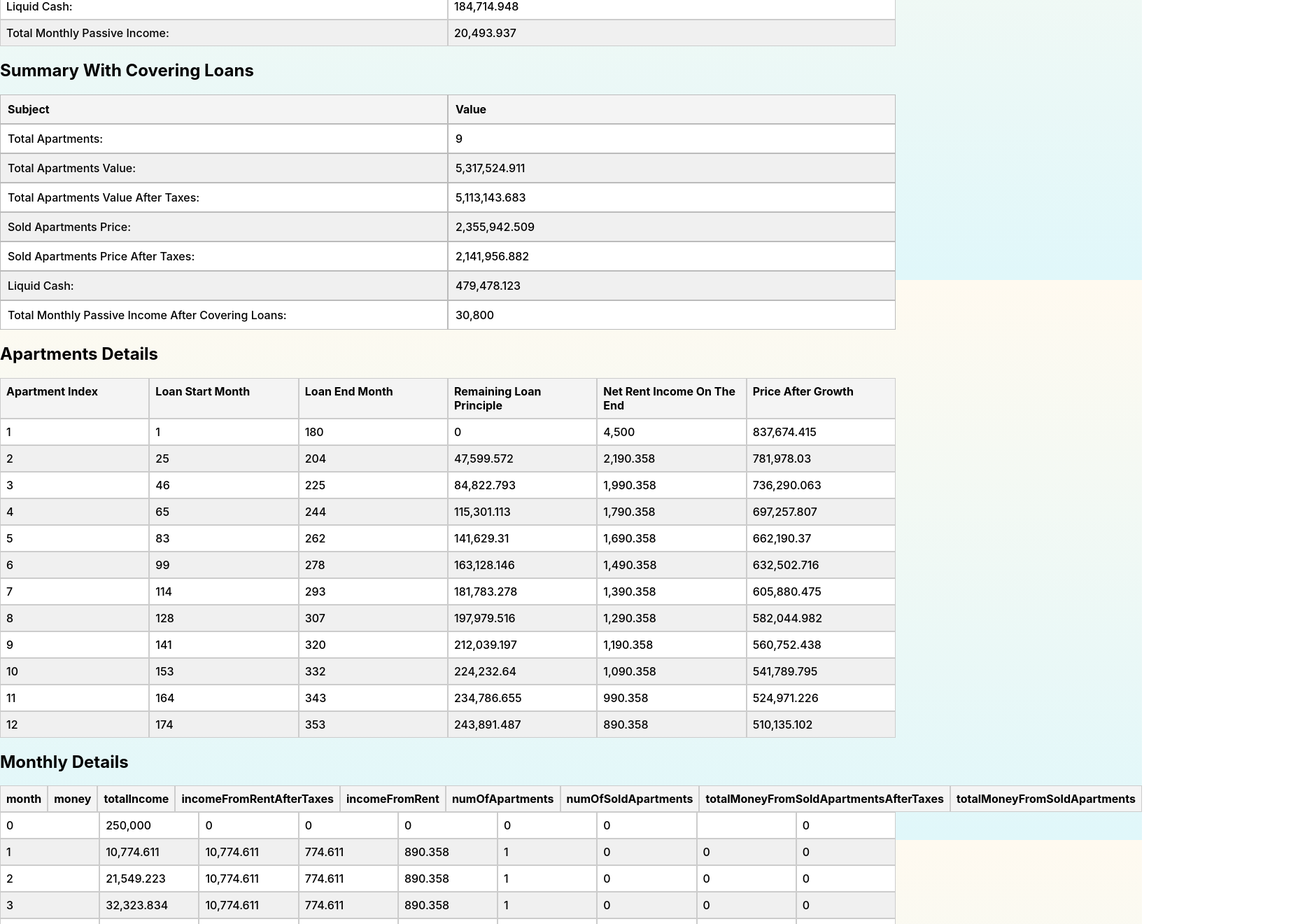
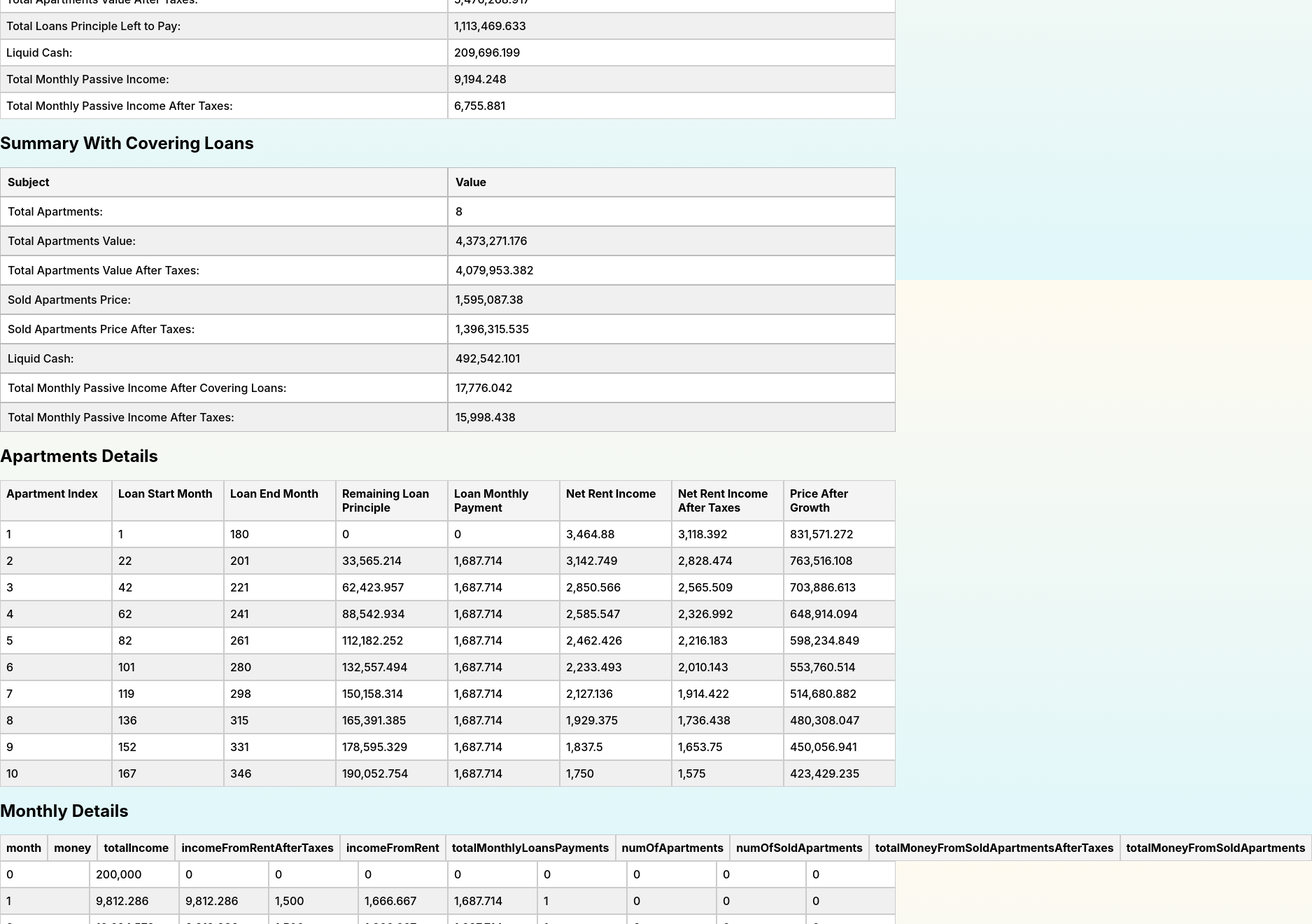
Before and after one commit to Yazuly/investments, a React (Create React App) app: page / in a window 1280 px wide. Shown: the part 1200-2520 px from the top of the page at 70% size, 1875 px wide, since content can reach past the window. Built offline with nearby package versions, Linux system fonts and the light colour scheme.

Commit message:
fixed percents

```diff
--- a/src/InvestmentSimulator.js
+++ b/src/InvestmentSimulator.js
@@ -2,19 +2,20 @@ import React, { useEffect, useState } from "react";
 
 import "./App.css"; // Make sure this path matches your actual CSS file location
 
+//TODO::SEPARATE RENT INCOME AND LOAN, because taxes are on the rentincome-loan and it is not right, just on rent income it shuold be
+
 const InvestmentSimulator = () => {
   const [inputs, setInputs] = useState({
-    initialMoney: 250000,
-    apartmentPrice: 500000,
-    netRentIncome: 3000,
-    rentIncomeYearlyIncrease: 100,
-    yearlyRentTaxesInPercent: 13,
-    loanAmount: 250000,
+    initialMoney: 200000,
+    apartmentPrice: 400000,
+    netYearlyRentIncomeInPercent: 5,
+    yearlyRentTaxesInPercent: 10,
+    loanAmountInPercent: 50,
     loanInterestRate: 6,
     loanTimeYears: 15,
     investmentTimeYears: 15,
     monthlyContribution: 10000,
-    priceGrowthRate: 3.5,
+    priceGrowthRate: 5,
     capitalGainsTaxPercent: 25,
   });
 
@@ -25,7 +26,9 @@ const InvestmentSimulator = () => {
     totalValueAfterCoveringLoans: 0,
     totalValueAfterCoveringLoansAfterTaxes: 0,
     totalMonthlyPassiveIncome: 0,
+    totalMonthlyPassiveIncomeAfterTaxes: 0,
     totalMonthlyPassiveIncomeAfterCoveringLoans: 0,
+    totalMonthlyPassiveIncomeAfterCoveringLoansAfterTaxes: 0,
     totalLoansLeft: 0,
     apartments: [],
     monthlyDetails: [],
@@ -83,7 +86,8 @@ const InvestmentSimulator = () => {
     );
   };
 
-  const maxLoanToApartmentPriceRatio = 0.9;
+  const maxLoanAmountInPercent = 90;
+  const maxApartments = 300;
 
   const handleInitialMoneyChange = (event) => {
     setInputs((inputs) => ({
@@ -99,17 +103,10 @@ const InvestmentSimulator = () => {
     }));
   };
 
-  const handleNetRentIncomeChange = (event) => {
+  const handleNetYearlyRentIncomeInPercentChange = (event) => {
     setInputs((inputs) => ({
       ...inputs,
-      netRentIncome: parseFloat(event.target.value),
-    }));
-  };
-
-  const hanldeRentIncomeYearlyIncreaseChange = (event) => {
-    setInputs((inputs) => ({
-      ...inputs,
-      rentIncomeYearlyIncrease: parseFloat(event.target.value),
+      netYearlyRentIncomeInPercent: parseFloat(event.target.value),
     }));
   };
 
@@ -120,12 +117,12 @@ const InvestmentSimulator = () => {
     }));
   };
 
-  const handleLoanAmountChange = (event) => {
+  const handleLoanAmountInPercentChange = (event) => {
     const value = Math.min(
       parseFloat(event.target.value),
-      inputs.apartmentPrice * maxLoanToApartmentPriceRatio
+      maxLoanAmountInPercent
     );
-    setInputs((inputs) => ({ ...inputs, loanAmount: value }));
+    setInputs((inputs) => ({ ...inputs, loanAmountInPercent: value }));
   };
 
   const handleLoanInterestRateChange = (event) => {
@@ -216,39 +213,46 @@ const InvestmentSimulator = () => {
     return payments;
   };
 
-  const calculateRentIncome = (month, apartment) => {
+  const calculateRentIncome = (month, boughtMonth) => {
+    const yearsHeld = Math.floor((month - boughtMonth) / 12);
     return (
-      inputs.netRentIncome +
-      Math.floor((month - apartment.boughtMonth) / 12) *
-        inputs.rentIncomeYearlyIncrease
+      (getApartmentPrceAfterGrowth(yearsHeld) *
+        (inputs.netYearlyRentIncomeInPercent / 100)) /
+      12
     );
   };
 
   const updateApartmentMonthlyIncome = (month, apartments) => {
     apartments.forEach((apartment) => {
-      let loanReturn =
-        month >= apartment.loanEndTime ? 0 : apartment.monthlyLoanPayment;
-      let rentIncome = calculateRentIncome(month, apartment);
-      apartment.netRentIncome = rentIncome - loanReturn;
+      apartment.netRentIncome = calculateRentIncome(
+        month,
+        apartment.boughtMonth
+      );
     });
   };
+
+  const getLoanMonthlyPayment = (apartment, month) =>
+    month > apartment.loanEndTime ? 0 : apartment.monthlyLoanPayment;
+
+  const getApartmentPrceAfterGrowth = (yearsHeld) =>
+    inputs.apartmentPrice *
+    Math.pow(1 + inputs.priceGrowthRate / 100, yearsHeld);
 
   const simulateInvestment = () => {
     let {
       initialMoney,
       apartmentPrice,
-      netRentIncome,
-      loanAmount,
+      loanAmountInPercent,
       loanInterestRate,
       loanTimeYears,
       investmentTimeYears,
       monthlyContribution,
-      priceGrowthRate,
     } = inputs;
 
     const totalMonths = investmentTimeYears * 12;
     let month = 1;
     let money = initialMoney;
+    let loanAmount = (loanAmountInPercent / 100) * apartmentPrice;
     let apartments = [];
     let monthlyDetails = [
       {
@@ -259,6 +263,11 @@ const InvestmentSimulator = () => {
         numOfApartments: 0,
         numOfSoldApartments: 0,
         totalMoneyFromSoldApartments: 0,
+        totalMoneyFromSoldApartmentsAfterTaxes: 0,
+        totalMonthlyPassiveIncomeAfterTaxes: 0,
+        totalMonthlyPassiveIncomeAfterCoveringLoansAfterTaxes: 0,
+        totalMonthlyLoansPayments: 0,
+        incomeFromRentAfterTaxes: 0,
       },
     ];
 
@@ -269,8 +278,7 @@ const InvestmentSimulator = () => {
           yearsHeld = Math.min(loanTimeYears, yearsHeld);
         }
 
-        let priceAfterGrowth =
-          apartmentPrice * Math.pow(1 + priceGrowthRate / 100, yearsHeld);
+        let priceAfterGrowth = getApartmentPrceAfterGrowth(yearsHeld);
 
         const { monthlyLoanPayment, monthlyRate, numberOfPayments } =
           calculateLoanPaymentsDetails(
@@ -299,12 +307,17 @@ const InvestmentSimulator = () => {
           price: apartmentPrice,
           priceAfterGrowth: priceAfterGrowth,
           monthlyLoanPayment,
-          netRentIncome: netRentIncome - monthlyLoanPayment,
+          netRentIncome: calculateRentIncome(month, month),
         };
 
         apartments.push(newApartment);
 
         money -= apartmentPrice - loanAmount;
+
+        if (apartments.length > maxApartments) {
+          setError(`Inputs are leading to more than 1000 apartments`);
+          return;
+        }
       }
 
       let numOfSoldApartments = 0;
@@ -327,13 +340,23 @@ const InvestmentSimulator = () => {
       money += totalMoneyFromSoldApartmentsAfterTaxes;
 
       updateApartmentMonthlyIncome(month, apartments);
-      let incomeFromRent = apartments.reduce(
+      const incomeFromRent = apartments.reduce(
         (sum, apt) => sum + apt.netRentIncome,
         0
       );
 
+      const totalMonthlyLoansPayments = apartments.reduce(
+        (sum, apartment) => sum + getLoanMonthlyPayment(apartment, month),
+        0
+      );
+
+      const incomeFromRentAfterTaxes = getRentIncomeAfterTaxes(incomeFromRent);
+
       let totalIncome =
-        monthlyContribution + getRentIncomeAfterTaxes(incomeFromRent);
+        monthlyContribution +
+        incomeFromRentAfterTaxes -
+        totalMonthlyLoansPayments;
+
       money += totalIncome;
 
       monthlyDetails.push({
@@ -341,6 +364,8 @@ const InvestmentSimulator = () => {
         money,
         totalIncome,
         incomeFromRent,
+        incomeFromRentAfterTaxes,
+        totalMonthlyLoansPayments,
         numOfApartments: apartments.length,
         numOfSoldApartments,
         totalMoneyFromSoldApartments,
@@ -360,13 +385,24 @@ const InvestmentSimulator = () => {
       0
     );
 
-    const totalMonthlyPassiveIncome = apartments
+    const totalMonthlyLoansPayments = apartments.reduce(
+      (sum, apartment) => sum + getLoanMonthlyPayment(apartment, month),
+      0
+    );
+
+    const totalRentIncome = apartments
       .map((a) => a.netRentIncome)
       .reduce((a, b) => a + b, 0);
     const totalLoansPrincipleLeft = apartments.reduce(
       (acc, apt) => acc + apt.remainingPrincipal,
       0
     );
+
+    const totalMonthlyPassiveIncome =
+      totalRentIncome - totalMonthlyLoansPayments;
+
+    const totalMonthlyPassiveIncomeAfterTaxes =
+      getRentIncomeAfterTaxes(totalRentIncome) - totalMonthlyLoansPayments;
 
     let numOfApartmentsToSellForCoveringLoan = 0;
     let apartmentsToSellTotalPrice = 0;
@@ -389,10 +425,15 @@ const InvestmentSimulator = () => {
     const moneyLeftWithCoveringLoans =
       apartmentsToSellTotalPriceAfterTaxes + money - totalLoansPrincipleLeft;
 
+    debugger;
     const totalMonthlyPassiveIncomeAfterCoveringLoans = apartments
       .slice(numOfApartmentsToSellForCoveringLoan)
-      .map((apartment) => calculateRentIncome(totalMonths + 1, apartment))
+      .map((apartment) =>
+        calculateRentIncome(totalMonths + 1, apartment.boughtMonth)
+      )
       .reduce((a, b) => a + b, 0);
+    const totalMonthlyPassiveIncomeAfterCoveringLoansAfterTaxes =
+      getRentIncomeAfterTaxes(totalMonthlyPassiveIncomeAfterCoveringLoans);
 
     const totalValueAfterCoveringLoans = apartments
       .slice(numOfApartmentsToSellForCoveringLoan)
@@ -406,9 +447,11 @@ const InvestmentSimulator = () => {
       totalApartments: apartments.length,
       totalValue,
       totalMonthlyPassiveIncome,
+      totalMonthlyPassiveIncomeAfterTaxes,
       totalValueAfterTaxes,
       totalValueAfterCoveringLoans,
       totalValueAfterCoveringLoansAfterTaxes,
+      totalMonthlyPassiveIncomeAfterCoveringLoansAfterTaxes,
       apartmentsToSellTotalPrice,
       apartmentsToSellTotalPriceAfterTaxes,
       totalMonthlyPassiveIncomeAfterCoveringLoans,
@@ -434,7 +477,7 @@ const InvestmentSimulator = () => {
           </thead>
           <tr>
             <td>
-              <label for="initialMoney">Initial Money</label>
+              <label for="initialCapital">Initial capital</label>
             </td>
             <td>
               <input
@@ -448,7 +491,7 @@ const InvestmentSimulator = () => {
           </tr>
           <tr>
             <td>
-              <label for="apartmentPrice">Apartment Price</label>
+              <label for="apartmentPrice">Price of the apartment</label>
             </td>
             <td>
               <input
@@ -462,38 +505,25 @@ const InvestmentSimulator = () => {
           </tr>
           <tr>
             <td>
-              <label for="netRentIncome">Net Rent Income</label>
-            </td>
-            <td>
-              <input
-                type="number"
-                id="netRentIncome"
-                name="netRentIncome"
-                value={inputs.netRentIncome}
-                onChange={handleNetRentIncomeChange}
-              />
-            </td>
-          </tr>
-          <tr>
-            <td>
-              <label for="rentIncomeYearlyIncrease">
-                Rent Income Yearly Increase
+              <label for="netYearlyRentIncomeInPercent">
+                Net yearly rent income in percent
               </label>
             </td>
             <td>
               <input
                 type="number"
-                id="rentIncomeYearlyIncrease"
-                name="rentIncomeYearlyIncrease"
-                value={inputs.rentIncomeYearlyIncrease}
-                onChange={hanldeRentIncomeYearlyIncreaseChange}
+                id="netYearlyRentIncomeInPercent"
+                name="netYearlyRentIncomeInPercent"
+                value={inputs.netYearlyRentIncomeInPercent}
+                onChange={handleNetYearlyRentIncomeInPercentChange}
               />
             </td>
           </tr>
+
           <tr>
             <td>
               <label for="yearlyRentTaxesInPercent">
-                Rent Income Yearly Taxes Percent
+                Yearly rental taxes in percent
               </label>
             </td>
             <td>
@@ -508,21 +538,23 @@ const InvestmentSimulator = () => {
           </tr>
           <tr>
             <td>
-              <label for="loanAmount">Loan Amount</label>
+              <label for="loanAmountInPercent">Loan amount in percent</label>
             </td>
             <td>
               <input
                 type="number"
-                id="loanAmount"
-                name="loanAmount"
-                value={inputs.loanAmount}
-                onChange={handleLoanAmountChange}
+                id="loanAmountInPercent"
+                name="loanAmountInPercent"
+                value={inputs.loanAmountInPercent}
+                onChange={handleLoanAmountInPercentChange}
               />
             </td>
           </tr>
           <tr>
             <td>
-              <label for="loanInterestRate">Loan Interest Rate</label>
+              <label for="loanInterestRate">
+                Loan interest rate in percent
+              </label>
             </td>
             <td>
               <input
@@ -536,7 +568,7 @@ const InvestmentSimulator = () => {
           </tr>
           <tr>
             <td>
-              <label for="loanTimeYears">Loan Time Years</label>
+              <label for="loanTimeYears">Investment duration in years</label>
             </td>
             <td>
               <input
@@ -550,7 +582,9 @@ const InvestmentSimulator = () => {
           </tr>
           <tr>
             <td>
-              <label for="investmentTimeYears">Investment Time Years</label>
+              <label for="investmentTimeYears">
+                Investment duration in years
+              </label>
             </td>
             <td>
               <input
@@ -564,7 +598,9 @@ const InvestmentSimulator = () => {
           </tr>
           <tr>
             <td>
-              <label for="monthlyContribution">Monthly Contribution</label>
+              <label for="monthlyContribution">
+                Monthly contribution to investment
+              </label>
             </td>
             <td>
               <input
@@ -578,7 +614,9 @@ const InvestmentSimulator = () => {
           </tr>
           <tr>
             <td>
-              <label for="priceGrowthRate">Price Growth Rate</label>
+              <label for="priceGrowthRate">
+                Annual growth rate of property prices
+              </label>
             </td>
             <td>
               <input
@@ -593,7 +631,7 @@ const InvestmentSimulator = () => {
           <tr>
             <td>
               <label for="capitalGainsTaxPercent">
-                Capital Gains Tax Percent
+                Capital gains tax rate in percent
               </label>
             </td>
             <td>
@@ -671,6 +709,14 @@ const InvestmentSimulator = () => {
               {results.totalMonthlyPassiveIncome.toLocaleString()}
             </div>
           </div>
+          <div className="flex-row">
+            <div className="cell">
+              Total Monthly Passive Income After Taxes:
+            </div>
+            <div className="cell">
+              {results.totalMonthlyPassiveIncomeAfterTaxes.toLocaleString()}
+            </div>
+          </div>
 
           <h2>Summary With Covering Loans</h2>
           <div className="flex-table results-table">
@@ -726,6 +772,14 @@ const InvestmentSimulator = () => {
                 {results.totalMonthlyPassiveIncomeAfterCoveringLoans.toLocaleString()}
               </div>
             </div>
+            <div className="flex-row">
+              <div className="cell">
+                Total Monthly Passive Income After Taxes:
+              </div>
+              <div className="cell">
+                {results.totalMonthlyPassiveIncomeAfterCoveringLoansAfterTaxes.toLocaleString()}
+              </div>
+            </div>
           </div>
 
           <h2>Apartments Details</h2>
@@ -735,9 +789,10 @@ const InvestmentSimulator = () => {
               <div className="cell">Loan Start Month</div>
               <div className="cell">Loan End Month</div>
               <div className="cell">Remaining Loan Principle</div>
-              <div className="cell">Net Rent Income On The End</div>
+              <div className="cell">Loan Monthly Payment</div>
+              <div className="cell">Net Rent Income</div>
+              <div className="cell">Net Rent Income After Taxes</div>
               <div className="cell">Price After Growth</div>{" "}
-              {/* New column for grown price */}
             </div>
             {results.apartments.map((apt, index) => (
               <div key={index} className="flex-row">
@@ -747,11 +802,19 @@ const InvestmentSimulator = () => {
                 <div className="cell">
                   {apt.remainingPrincipal.toLocaleString()}
                 </div>
+                <div className="cell">
+                  {getLoanMonthlyPayment(
+                    apt,
+                    inputs.investmentTimeYears * 12 + 1
+                  ).toLocaleString()}
+                </div>
                 <div className="cell">{apt.netRentIncome.toLocaleString()}</div>
+                <div className="cell">
+                  {getRentIncomeAfterTaxes(apt.netRentIncome).toLocaleString()}
+                </div>
                 <div className="cell">
                   {apt.priceAfterGrowth.toLocaleString()}
                 </div>{" "}
-                {/* Display grown price */}
               </div>
             ))}
           </div>
@@ -763,30 +826,39 @@ const InvestmentSimulator = () => {
               <div className="cell">totalIncome</div>
               <div className="cell">incomeFromRentAfterTaxes</div>
               <div className="cell">incomeFromRent</div>
+              <div className="cell">totalMonthlyLoansPayments</div>
               <div className="cell">numOfApartments</div>
               <div className="cell">numOfSoldApartments</div>
               <div className="cell">totalMoneyFromSoldApartmentsAfterTaxes</div>
               <div className="cell">totalMoneyFromSoldApartments</div>
             </div>
-            {results?.monthlyDetails?.map((apt, index) => (
+            {results?.monthlyDetails?.map((details, index) => (
               <div key={index} className="flex-row">
-                <div className="cell">{apt.month}</div>
-                <div className="cell">{apt.money.toLocaleString()}</div>
-                <div className="cell">{apt.totalIncome.toLocaleString()}</div>
+                <div className="cell">{details.month}</div>
+                <div className="cell">{details.money.toLocaleString()}</div>
                 <div className="cell">
-                  {getRentIncomeAfterTaxes(apt.incomeFromRent).toLocaleString()}
+                  {details.totalIncome.toLocaleString()}
                 </div>
                 <div className="cell">
-                  {apt.incomeFromRent.toLocaleString()}
-                </div>
-                <div className="cell">{apt.numOfApartments}</div>
-                <div className="cell">
-                  {apt.numOfSoldApartments.toLocaleString()}
+                  {details.incomeFromRentAfterTaxes.toLocaleString()}
                 </div>
                 <div className="cell">
-                  {apt.totalMoneyFromSoldApartmentsAfterTaxes}
+                  {details.incomeFromRent.toLocaleString()}
                 </div>
-                <div className="cell">{apt.totalMoneyFromSoldApartments}</div>
+                <div className="cell">
+                  {details.totalMonthlyLoansPayments.toLocaleString()}
+                </div>
+
+                <div className="cell">{details.numOfApartments}</div>
+                <div className="cell">
+                  {details.numOfSoldApartments.toLocaleString()}
+                </div>
+                <div className="cell">
+                  {details.totalMoneyFromSoldApartmentsAfterTaxes}
+                </div>
+                <div className="cell">
+                  {details.totalMoneyFromSoldApartments}
+                </div>
               </div>
             ))}
           </div>
```
